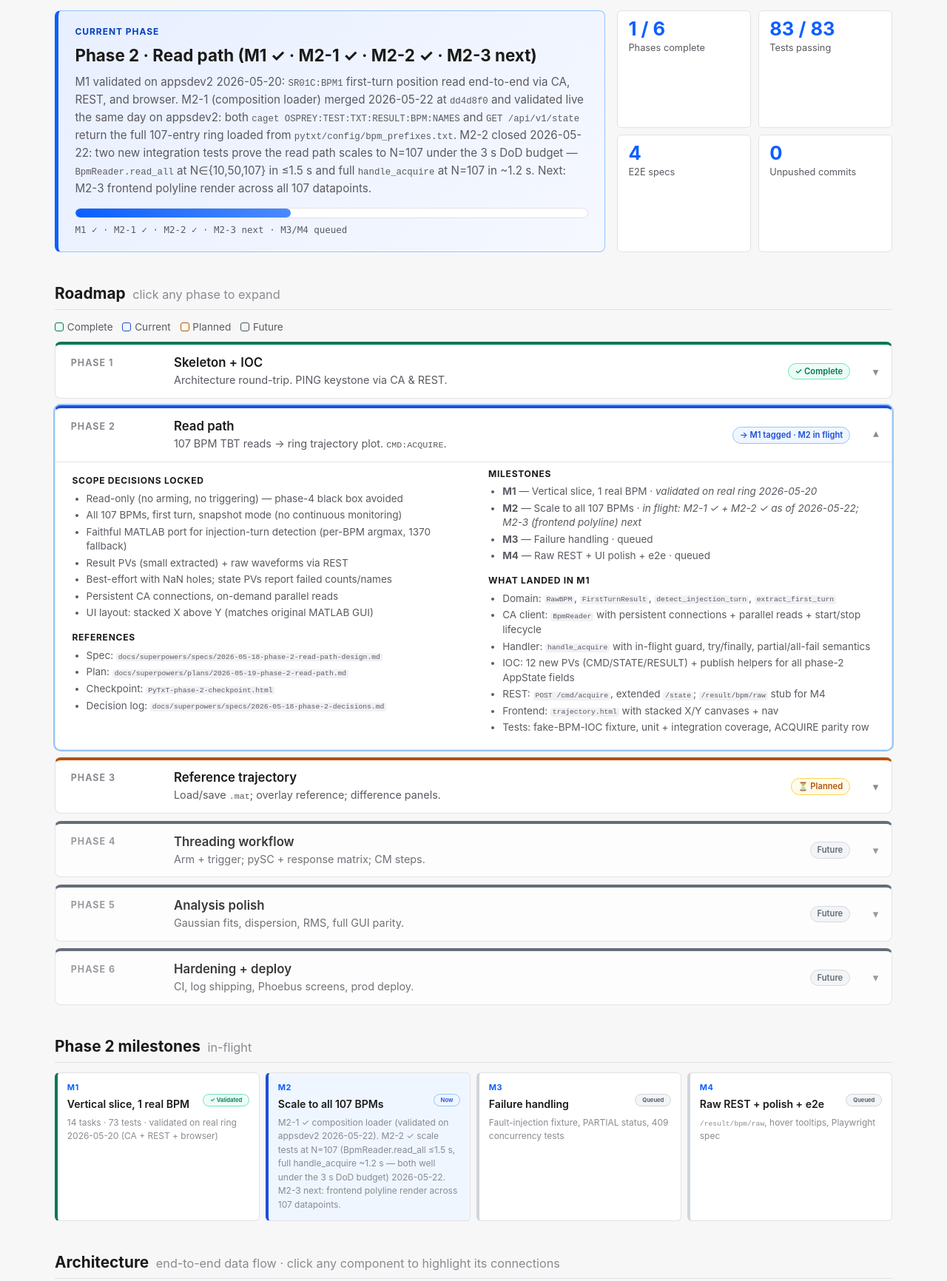
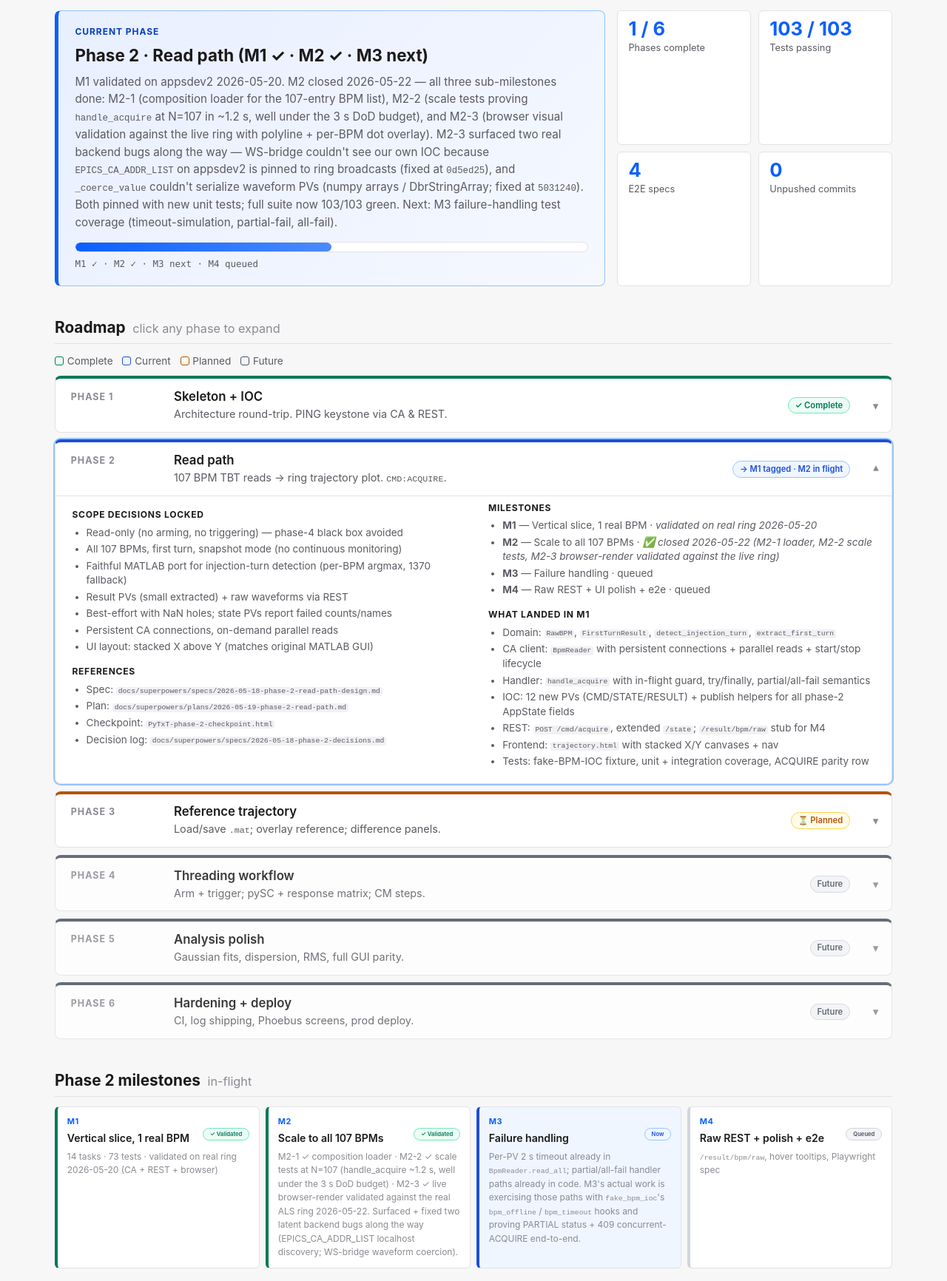
Before and after one commit to kirk-iliev/PyTxT, a plain HTML site: page PyTxT-roadmap.html in a window 1280 px wide. Shown: the part 100-1832 px from the top of the page at 74% size. Drawn offline with Linux system fonts and the light colour scheme.

Commit message:
docs(roadmap): M2 ✓ closed — M2-3 live browser render validated; M3 next
Hero title flipped to "M1 ✓ · M2 ✓ · M3 next"; progress bar 42% → 50%;
test-count stat 83 → 103; tests/ package card updated (unit 10 → 12
files). M2 milestone card switched from "now" to "done" with the full
M2-1/M2-2/M2-3 summary; M3 promoted to "now" with the actual remaining
scope (exercising existing partial/timeout paths via fake_bpm_ioc
hooks, not adding new code). "Immediate — Kirk" flipped to M3 kickoff.
"M2 — code" rewritten as a closed-milestone summary including the M2-3
fix history (EPICS_CA_ADDR_LIST localhost prepend; _coerce_value
waveform support; renderer polish). Recent activity prepended with
the M2-3 validation entry, 9a27edb polish, 5031240 _coerce_value fix,
0d5ed25 CA addr list fix, and 49c91c0 M2-2 followups.

```diff
--- a/PyTxT-roadmap.html
+++ b/PyTxT-roadmap.html
@@ -556,26 +556,26 @@
 <div class="hero">
   <div class="hero-current">
     <div class="label">Current phase</div>
-    <h2>Phase 2 · Read path (M1 ✓ · M2-1 ✓ · M2-2 ✓ · M2-3 next)</h2>
+    <h2>Phase 2 · Read path (M1 ✓ · M2 ✓ · M3 next)</h2>
     <p>
-      M1 validated on appsdev2 2026-05-20: <code>SR01C:BPM1</code> first-turn position read end-to-end via
-      CA, REST, and browser. M2-1 (composition loader) merged 2026-05-22 at <code>dd4d8f0</code> and validated
-      live the same day on appsdev2: both <code>caget OSPREY:TEST:TXT:RESULT:BPM:NAMES</code> and
-      <code>GET /api/v1/state</code> return the full 107-entry ring loaded from
-      <code>pytxt/config/bpm_prefixes.txt</code>. M2-2 closed 2026-05-22: two new integration tests prove the
-      read path scales to N=107 under the 3 s DoD budget — <code>BpmReader.read_all</code> at
-      N∈{10,50,107} in ≤1.5 s and full <code>handle_acquire</code> at N=107 in ~1.2 s. Next: M2-3 frontend
-      polyline render across all 107 datapoints.
+      M1 validated on appsdev2 2026-05-20. M2 closed 2026-05-22 — all three sub-milestones done:
+      M2-1 (composition loader for the 107-entry BPM list), M2-2 (scale tests proving <code>handle_acquire</code>
+      at N=107 in ~1.2 s, well under the 3 s DoD budget), and M2-3 (browser visual validation against the live
+      ring with polyline + per-BPM dot overlay). M2-3 surfaced two real backend bugs along the way — WS-bridge
+      couldn't see our own IOC because <code>EPICS_CA_ADDR_LIST</code> on appsdev2 is pinned to ring broadcasts
+      (fixed at <code>0d5ed25</code>), and <code>_coerce_value</code> couldn't serialize waveform PVs (numpy
+      arrays / DbrStringArray; fixed at <code>5031240</code>). Both pinned with new unit tests; full suite
+      now 103/103 green. Next: M3 failure-handling test coverage (timeout-simulation, partial-fail, all-fail).
     </p>
-    <div class="progress" title="M1, M2-1, M2-2 done; M2-3 next">
-      <div class="progress-fill" style="width: 42%"></div>
+    <div class="progress" title="M1 + M2 done; M3 next">
+      <div class="progress-fill" style="width: 50%"></div>
     </div>
-    <div class="progress-text">M1 ✓ · M2-1 ✓ · M2-2 ✓ · M2-3 next · M3/M4 queued</div>
+    <div class="progress-text">M1 ✓ · M2 ✓ · M3 next · M4 queued</div>
   </div>
 
   <div class="stats">
     <div class="stat"><div class="num">1 / 6</div><div class="lbl">Phases complete</div></div>
-    <div class="stat"><div class="num">83 / 83</div><div class="lbl">Tests passing</div></div>
+    <div class="stat"><div class="num">103 / 103</div><div class="lbl">Tests passing</div></div>
     <div class="stat"><div class="num">4</div><div class="lbl">E2E specs</div></div>
     <div class="stat"><div class="num">0</div><div class="lbl">Unpushed commits</div></div>
   </div>
@@ -653,7 +653,7 @@
       <h4>Milestones</h4>
       <ul>
         <li><strong>M1</strong> — Vertical slice, 1 real BPM · <em>validated on real ring 2026-05-20</em></li>
-        <li><strong>M2</strong> — Scale to all 107 BPMs · <em>in flight: M2-1 ✓ + M2-2 ✓ as of 2026-05-22; M2-3 (frontend polyline) next</em></li>
+        <li><strong>M2</strong> — Scale to all 107 BPMs · <em>✅ closed 2026-05-22 (M2-1 loader, M2-2 scale tests, M2-3 browser-render validated against the live ring)</em></li>
         <li><strong>M3</strong> — Failure handling · queued</li>
         <li><strong>M4</strong> — Raw REST + UI polish + e2e · queued</li>
       </ul>
@@ -767,17 +767,17 @@
     <div class="ms-title">Vertical slice, 1 real BPM</div>
     <div class="ms-meta">14 tasks · 73 tests · validated on real ring 2026-05-20 (CA + REST + browser)</div>
   </div>
+  <div class="ms done">
+    <div class="ms-label">M2</div>
+    <span class="ms-status"><span class="badge badge-done">✓ Validated</span></span>
+    <div class="ms-title">Scale to all 107 BPMs</div>
+    <div class="ms-meta">M2-1 ✓ composition loader · M2-2 ✓ scale tests at N=107 (handle_acquire ~1.2 s, well under the 3 s DoD budget) · M2-3 ✓ live browser-render validated against the real ALS ring 2026-05-22. Surfaced + fixed two latent backend bugs along the way (EPICS_CA_ADDR_LIST localhost discovery; WS-bridge waveform coercion).</div>
+  </div>
   <div class="ms now">
-    <div class="ms-label">M2</div>
+    <div class="ms-label">M3</div>
     <span class="ms-status"><span class="badge badge-now">Now</span></span>
-    <div class="ms-title">Scale to all 107 BPMs</div>
-    <div class="ms-meta">M2-1 ✓ composition loader (validated on appsdev2 2026-05-22). M2-2 ✓ scale tests at N=107 (BpmReader.read_all ≤1.5 s, full handle_acquire ~1.2 s — both well under the 3 s DoD budget) 2026-05-22. M2-3 next: frontend polyline render across 107 datapoints.</div>
-  </div>
-  <div class="ms todo">
-    <div class="ms-label">M3</div>
-    <span class="ms-status"><span class="badge badge-fut">Queued</span></span>
     <div class="ms-title">Failure handling</div>
-    <div class="ms-meta">Fault-injection fixture, PARTIAL status, 409 concurrency tests</div>
+    <div class="ms-meta">Per-PV 2 s timeout already in <code>BpmReader.read_all</code>; partial/all-fail handler paths already in code. M3's actual work is exercising those paths with <code>fake_bpm_ioc</code>'s <code>bpm_offline</code> / <code>bpm_timeout</code> hooks and proving PARTIAL status + 409 concurrent-ACQUIRE end-to-end.</div>
   </div>
   <div class="ms todo">
     <div class="ms-label">M4</div>
@@ -883,8 +883,8 @@
 
   <div class="pkg done">
     <div class="pkg-name">tests/</div>
-    <div class="pkg-role">Unit (10 files) + integration (12 files) + fixtures (fake BPM IOC) + e2e (2 specs)</div>
-    <div class="pkg-status"><span class="badge badge-done">83 passing</span></div>
+    <div class="pkg-role">Unit (12 files) + integration (12 files) + fixtures (fake BPM IOC) + e2e (2 specs)</div>
+    <div class="pkg-status"><span class="badge badge-done">103 passing</span></div>
   </div>
 
 </div>
@@ -897,13 +897,13 @@
 <div class="next-box">
   <h3>Immediate — Kirk</h3>
   <ol>
-    <li><strong>Kick off M2-3 (frontend polyline render).</strong> Replace M1's single-dot trajectory rendering with connected polylines across all 107 BPMs. Backend is proven at scale (M2-2 ✓); live <code>CMD:ACQUIRE</code> against the 107-BPM list is still deferred until M3 (per-PV timeout / NaN propagation) lands.</li>
+    <li><strong>Kick off M3 (failure-handling test coverage).</strong> Per-PV 2 s timeout already lives in <code>BpmReader.read_all</code>; <code>handle_acquire</code> already has partial/all-fail paths; <code>POST /api/v1/cmd/acquire</code> already returns 409 on concurrent calls. M3's actual remaining work is exercising those paths with <code>fake_bpm_ioc</code>'s designed-in <code>bpm_offline</code> / <code>bpm_timeout</code> hooks.</li>
   </ol>
-  <h3 style="margin-top:1rem">M2 — code (next, subagent-dispatched)</h3>
+  <h3 style="margin-top:1rem">M2 — closed 2026-05-22</h3>
   <ol>
-    <li>M2-1 ✅ <strong>composition loader.</strong> Replaced M1's <code>_PHASE_2_M1_BPM_PREFIXES</code> hardcode with <code>load_bpm_prefixes(settings.bpm_prefixes_path)</code> in <code>pytxt/config/bpm_prefixes.py</code>; seeds <code>AppState.bpm_prefixes</code> and passes the list to <code>BpmReader</code>. Fails fast with <code>FileNotFoundError</code> / <code>ValueError</code> on missing/empty file. 6 new unit tests + full suite (79 passed). Validated on appsdev2 2026-05-22.</li>
-    <li>M2-2 ✅ <strong>scale tests.</strong> Two new integration tests at <code>tests/integration/test_bpm_reader_scale.py</code> (N∈{10,50,107}, BpmReader.read_all in ≤1.5 s) and <code>tests/integration/test_acquire_scale.py</code> (N=107, full handle_acquire in ~1.2 s). No production code changes — fixture and read_all were already parametric/parallel from M1. Decision log entry <code>[m2-2-scale-tests]</code> captures wall times and the assertion-message follow-up.</li>
-    <li>M2-3: frontend — render connected polylines across all 107 datapoints (replace M1 single-dot rendering).</li>
+    <li>M2-1 ✅ <strong>composition loader.</strong> Replaced M1's <code>_PHASE_2_M1_BPM_PREFIXES</code> hardcode with <code>load_bpm_prefixes(settings.bpm_prefixes_path)</code>. 6 new unit tests. Validated on appsdev2 2026-05-22.</li>
+    <li>M2-2 ✅ <strong>scale tests.</strong> Two new integration tests pinning <code>BpmReader.read_all</code> at N∈{10,50,107} and full <code>handle_acquire</code> at N=107, both well under the 3 s DoD budget. Decision log <code>[m2-2-scale-tests]</code>.</li>
+    <li>M2-3 ✅ <strong>browser visual validation.</strong> Live ring trajectory rendering against the real ALS storage ring. Scope ballooned from "deploy + screenshot" to two real backend fixes plus polish: <code>0d5ed25</code> EPICS_CA_ADDR_LIST localhost prepend (so WS bridge can find our own IOC), <code>5031240</code> <code>_coerce_value</code> rewrite for waveform PVs (numpy arrays / DbrStringArray / NaN→None), and <code>9a27edb</code> renderer polish (trim trailing NaN + per-BPM dot overlay). 20 new unit tests; full suite 103/103 green. Decision logs <code>[ws-bridge-ca-addr-list]</code>, <code>[ws-coerce-waveform]</code>, <code>[m2-3-render-polish]</code>.</li>
   </ol>
   <h3 style="margin-top:1rem">M3 / M4 — queued</h3>
   <ol>
@@ -918,6 +918,31 @@
 <h2 class="section">Recent activity <span class="hint">most recent commits</span></h2>
 
 <div class="activity">
+  <div class="commit">
+    <div class="hash">live</div>
+    <div class="msg">2026-05-22 · M2-3 closed — live ALS-ring trajectory renders end-to-end in browser (107-BPM polyline + per-BPM dots, OK · 107 OK · 0 FAIL)</div>
+    <div class="tag">validation</div>
+  </div>
+  <div class="commit">
+    <div class="hash">9a27edb</div>
+    <div class="msg">M2-3 polish — trim trailing NaN slots and add per-BPM dot overlay (filled disc r=2.5) so individual BPMs are readable</div>
+    <div class="tag">polish(frontend)</div>
+  </div>
+  <div class="commit">
+    <div class="hash">5031240</div>
+    <div class="msg">M2-3 fix — <code>_coerce_value</code> handles waveform PVs (numpy arrays via <code>.tolist()</code>, DbrStringArray via duck-typed iteration, NaN→None)</div>
+    <div class="tag">fix(ws_bridge)</div>
+  </div>
+  <div class="commit">
+    <div class="hash">0d5ed25</div>
+    <div class="msg">M2-3 fix — prepend our IOC's <code>127.0.0.1:59064</code> to <code>EPICS_CA_ADDR_LIST</code> so in-process CA clients can find it</div>
+    <div class="tag">fix(composition)</div>
+  </div>
+  <div class="commit">
+    <div class="hash">49c91c0</div>
+    <div class="msg">M2-2 final-review followups — refresh test-count stats and <code>acquire_in_flight</code> diagnostic</div>
+    <div class="tag">chore(m2-2)</div>
+  </div>
   <div class="commit">
     <div class="hash">7a07474</div>
     <div class="msg">M2-2 follow-up — improve assertion-message diagnostics in acquire scale test (per code review)</div>
```
